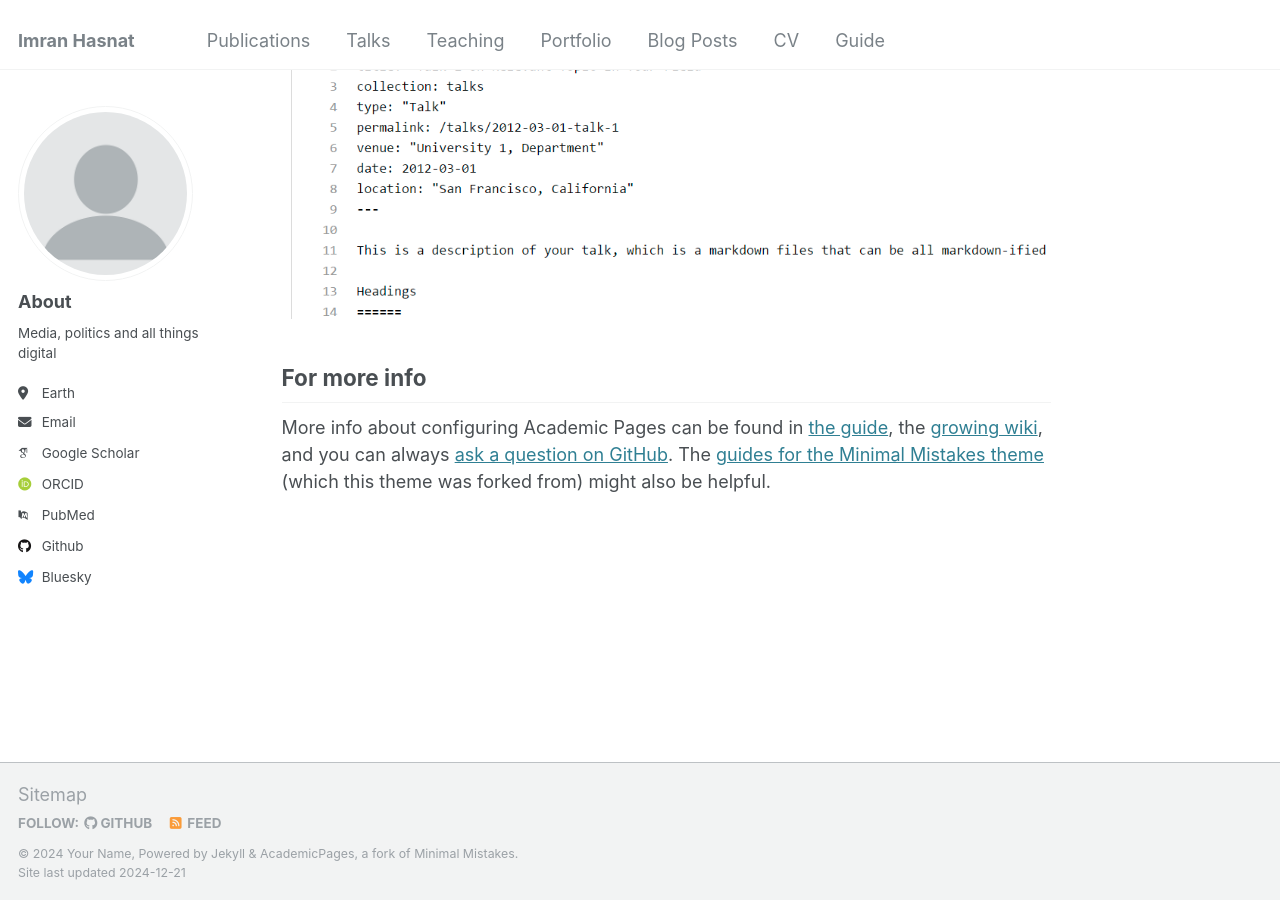
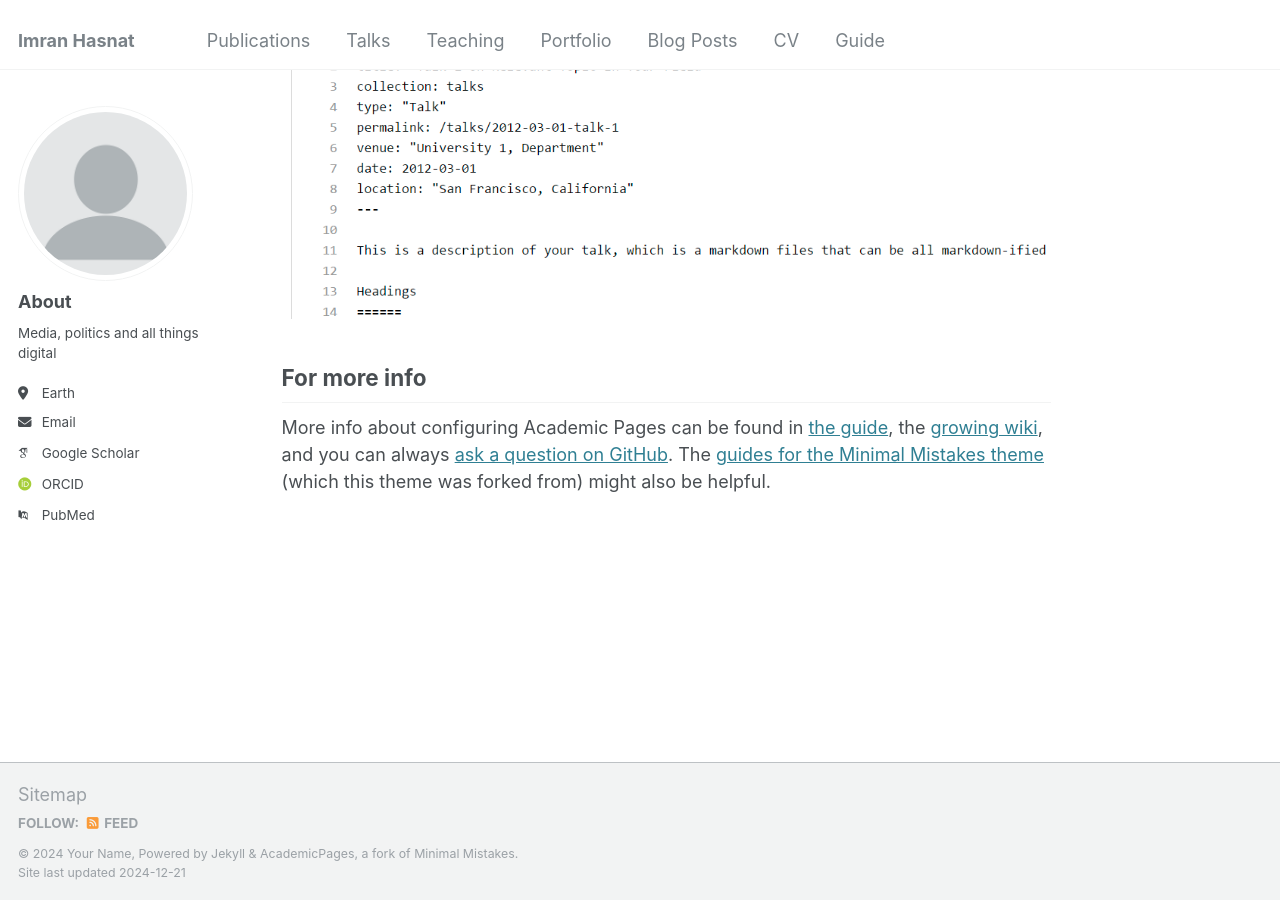
Before and after one commit to imranpalash/imranhasnat, a Jekyll site: the page built from _pages/about.md, in a window 1280 px wide and 900 px high, scrolled down 2643 px. Built offline with Jekyll 4.4.1, drawn with Linux system fonts in a browser that asks for light colours; some web fonts are replaced.

Commit message:
Update _config.yml

```diff
--- a/_config.yml
+++ b/_config.yml
@@ -14,7 +14,7 @@ name                     : &name "Your Name"
 description              : &description "personal description"
 url                      : https://imranpalash.github.io/imranhasnat/ # the base hostname & protocol for your site e.g. "https://[your GitHub username].github.io"
 baseurl                  : "" # the subpath of your site, e.g. "/blog"
-repository               : "academicpages/academicpages.github.io"
+repository               : "imranpalash/imranhasnat.github.io"
 
 # Site Author - The following control what appear as part of the author content on the side bar.
 #               If a field is blank the icon and link will not appear, otherwise it will be shown.
@@ -26,7 +26,7 @@ author:
   pronouns         : # example: "she/her"
   bio              : "Media, politics and all things digital"
   location         : "Earth"
-  #employer         : "Red Brick University"
+  employer         :
   uri              : # URL
   email            : "imranpalash@gmail"
 
@@ -44,12 +44,12 @@ author:
   bitbucket        : # Username - Update with your username on the site
   codepen          : # Username
   dribbble         : # Username
-  github           : "academicpages"
+  github           : # "academicpages"
   kaggle           : # Username
   stackoverflow    : # User number or user number and name (i.e., use "1" or "1/jeff-atwood")
 
   # Social media
-  bluesky          : "bsky.app" # Replace this with you Bluesky username
+  bluesky          : #"bsky.app" # Replace this with you Bluesky username
   facebook         : # Username
   flickr           : # Username
   foursquare       : # Username
```
